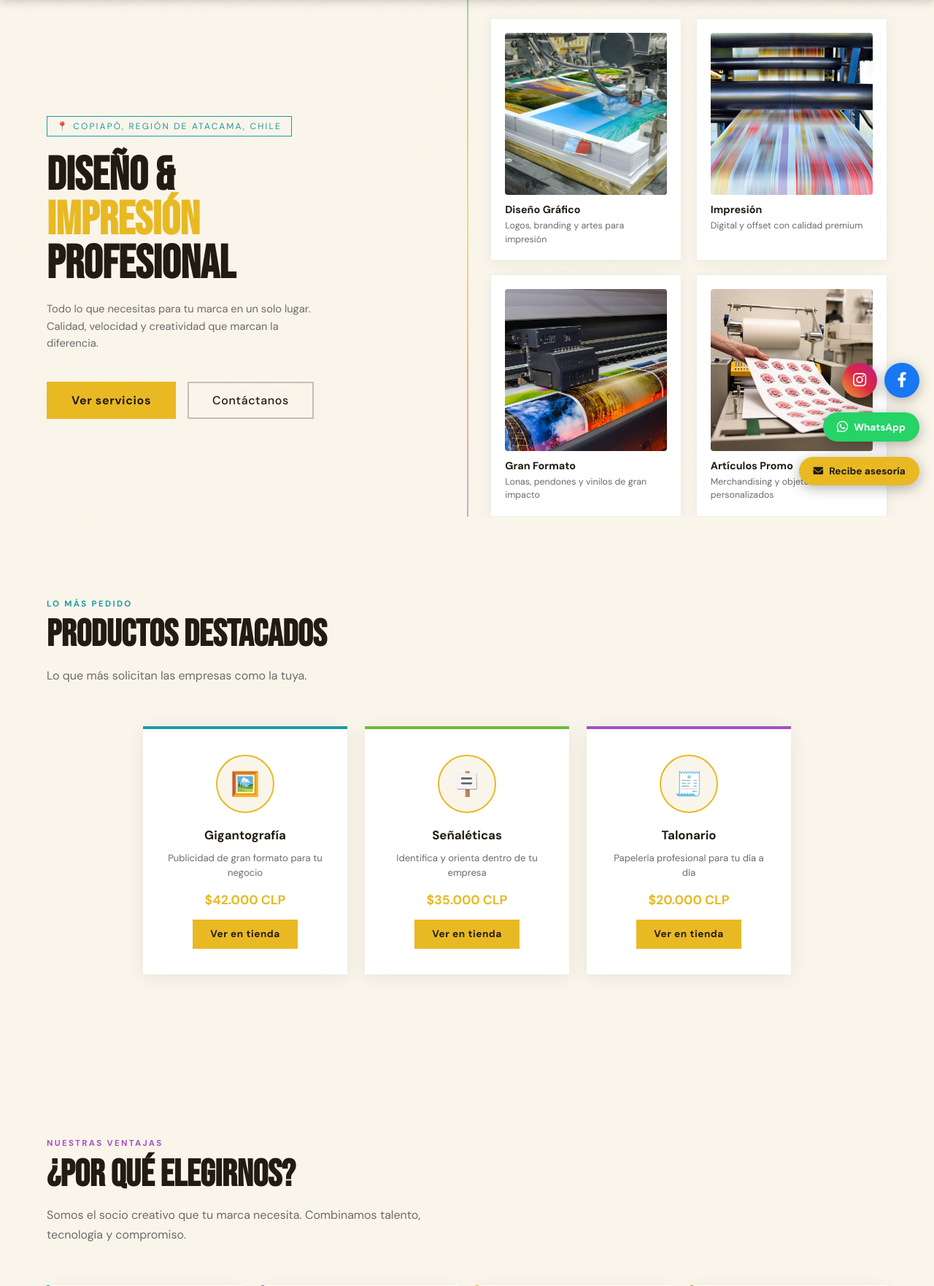
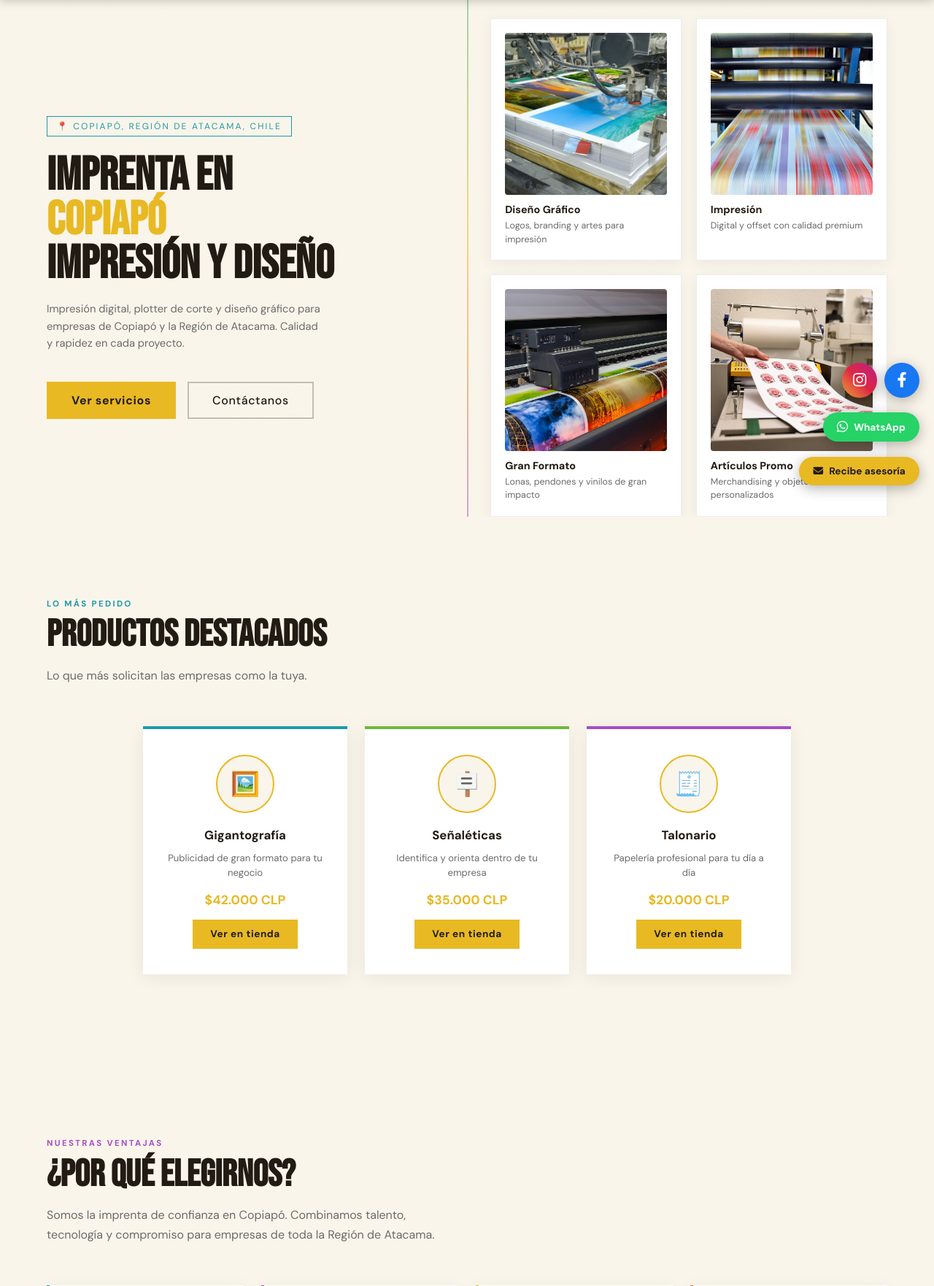
Before and after one commit to Eduardo3090/megadise-os, a Flask app: page / in a window 1280 px wide. Shown: the part 105-1867 px from the top of the page at 73% size. Run offline with Flask 3, Linux system fonts and the light colour scheme.

Commit message:
Revise hero section and advantages description
Updated hero title and subtitle to reflect services offered in Copiapó. Enhanced section content to emphasize advantages and trustworthiness.

```diff
--- a/megadisenos/templates/index.html
+++ b/megadisenos/templates/index.html
@@ -12,9 +12,9 @@
   <div class="hero-left">
     <span class="hero-tag">📍 Copiapó, Región de Atacama, Chile</span>
     <h1 class="hero-title">
-      Diseño &amp;<span class="accent">Impresión</span>Profesional
+      Imprenta en<span class="accent">Copiapó</span>Impresión y Diseño
     </h1>
-    <p class="hero-sub">Todo lo que necesitas para tu marca en un solo lugar. Calidad, velocidad y creatividad que marcan la diferencia.</p>
+    <p class="hero-sub">Impresión digital, plotter de corte y diseño gráfico para empresas de Copiapó y la Región de Atacama. Calidad y rapidez en cada proyecto.</p>
     <div class="hero-btns">
       <a href="/servicios" class="btn-primary">Ver servicios</a>
       <a href="/contactanos" class="btn-ghost">Contáctanos</a>
@@ -86,9 +86,9 @@
 
 <!-- POR QUÉ ELEGIRNOS -->
 <section id="porque">
-  <span class="section-tag reveal" style="color: var(--purple);">Nuestras ventajas</span>
+ <span class="section-tag reveal" style="color: var(--purple);">Nuestras ventajas</span>
   <h2 class="section-title reveal">¿Por qué elegirnos?</h2>
-  <p class="section-sub reveal">Somos el socio creativo que tu marca necesita. Combinamos talento, tecnología y compromiso.</p>
+  <p class="section-sub reveal">Somos la imprenta de confianza en Copiapó. Combinamos talento, tecnología y compromiso para empresas de toda la Región de Atacama.</p>
 
   <div class="porque-grid">
     <div class="porque-card reveal">
```
